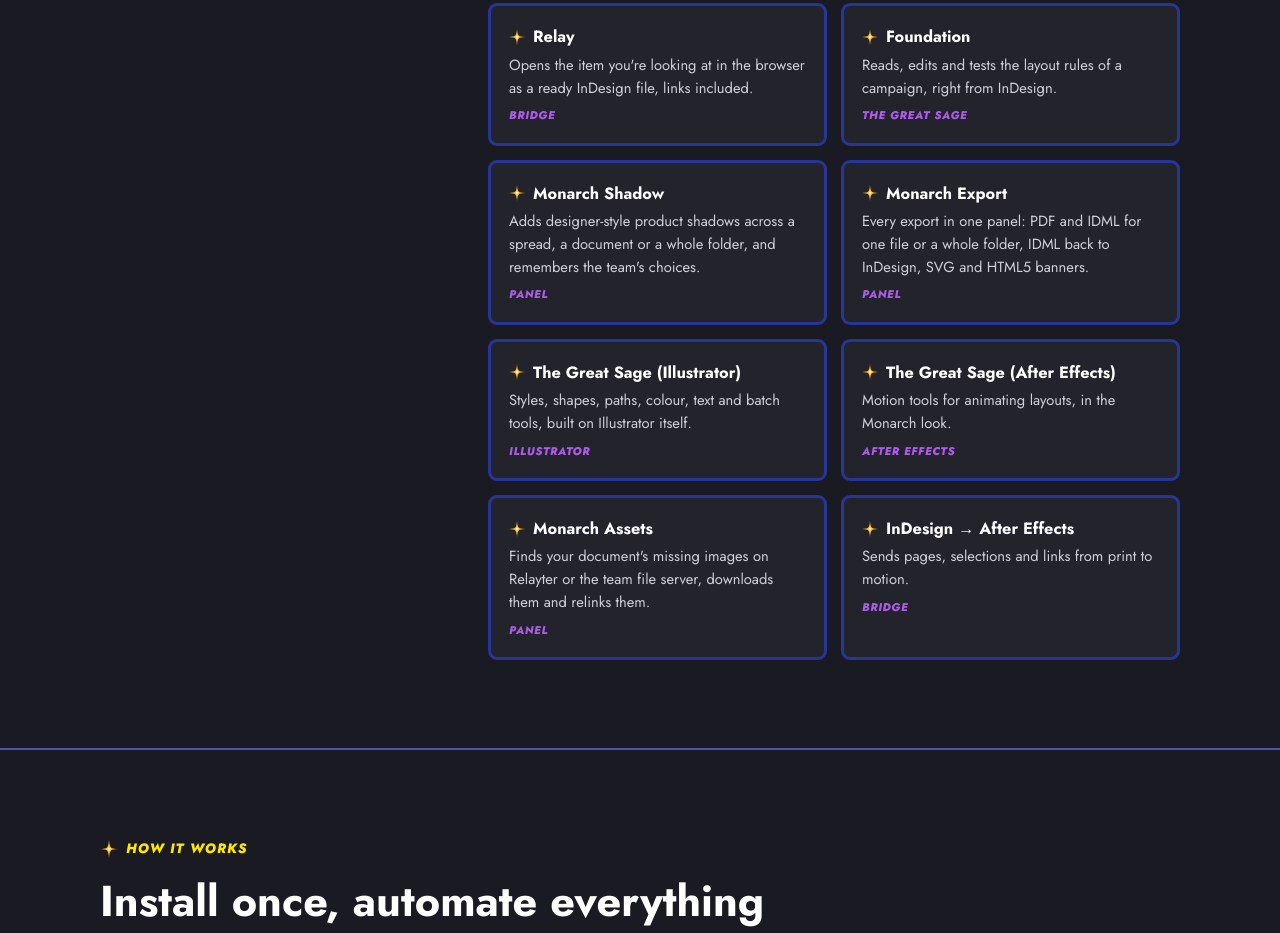
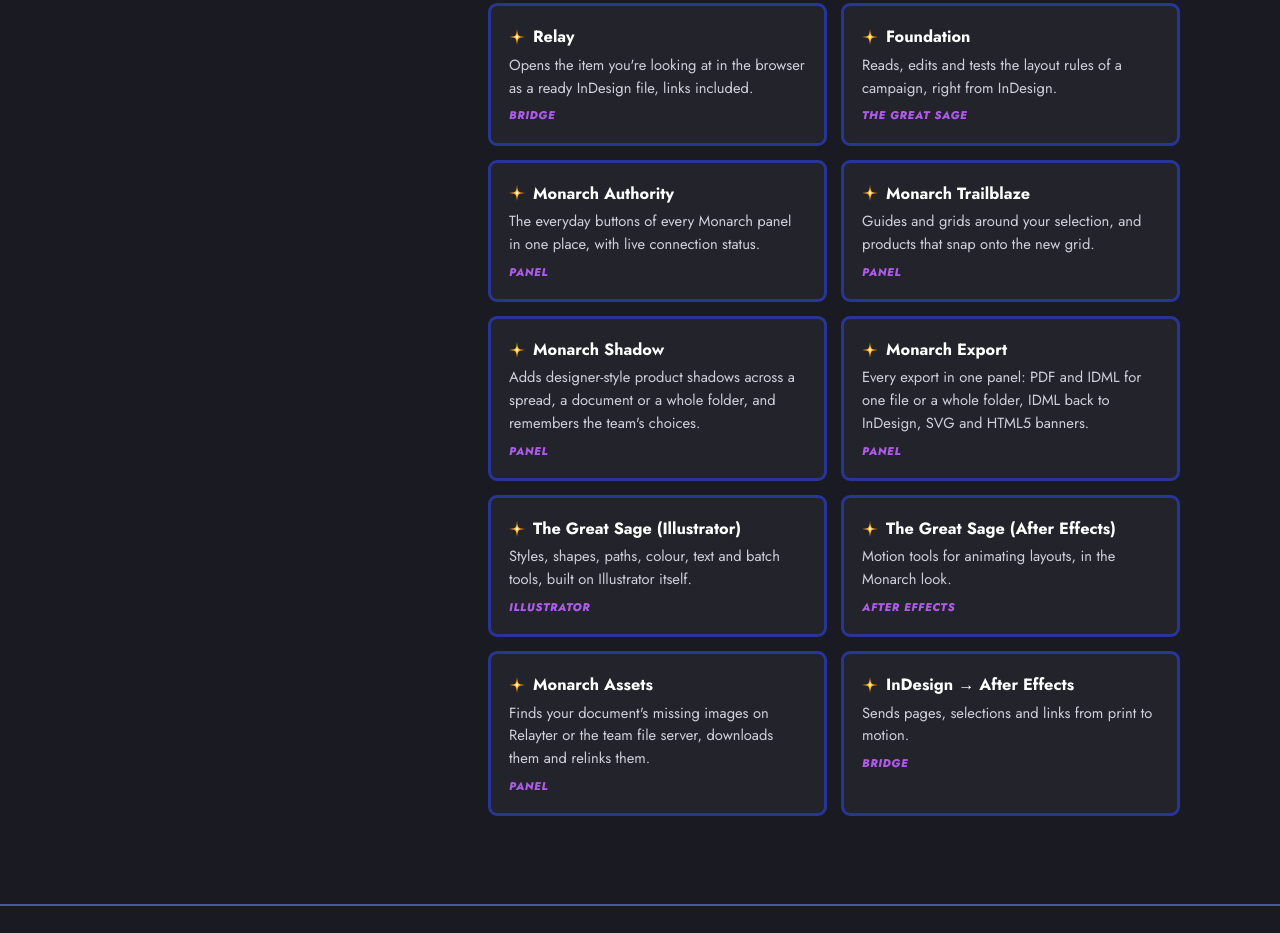
Before and after one commit to Suna-Inverse/monarch, a plain HTML site: page index.html in a window 1280 px wide. Shown: the part 2789-3722 px from the top of the page. Drawn offline with Linux system fonts and the light colour scheme; no server answers.

Commit message:
Update index.html

```diff
--- a/index.html
+++ b/index.html
@@ -321,6 +321,8 @@
         <div class="tool" data-t="ean"><h3><svg class="spark"><use href="#sp"/></svg>EAN matcher</h3><p>Relinks images named by EAN code to the codes the document expects.</p><small>Monarch Assets</small></div>
         <div class="tool" data-t="relay"><h3><svg class="spark"><use href="#sp"/></svg>Relay</h3><p>Opens the item you're looking at in the browser as a ready InDesign file, links included.</p><small>Bridge</small></div>
         <div class="tool" data-t="foundation"><h3><svg class="spark"><use href="#sp"/></svg>Foundation</h3><p>Reads, edits and tests the layout rules of a campaign, right from InDesign.</p><small>The Great Sage</small></div>
+        <div class="tool" data-t="authority"><h3><svg class="spark"><use href="#sp"/></svg>Monarch Authority</h3><p>The everyday buttons of every Monarch panel in one place, with live connection status.</p><small>Panel</small></div>
+        <div class="tool" data-t="trailblaze"><h3><svg class="spark"><use href="#sp"/></svg>Monarch Trailblaze</h3><p>Guides and grids around your selection, and products that snap onto the new grid.</p><small>Panel</small></div>
         <div class="tool" data-t="shadow"><h3><svg class="spark"><use href="#sp"/></svg>Monarch Shadow</h3><p>Adds designer-style product shadows across a spread, a document or a whole folder, and remembers the team's choices.</p><small>Panel</small></div>
         <div class="tool" data-t="export"><h3><svg class="spark"><use href="#sp"/></svg>Monarch Export</h3><p>Every export in one panel: PDF and IDML for one file or a whole folder, IDML back to InDesign, SVG and HTML5 banners.</p><small>Panel</small></div>
         <div class="tool" data-t="gsai"><h3><svg class="spark"><use href="#sp"/></svg>The Great Sage (Illustrator)</h3><p>Styles, shapes, paths, colour, text and batch tools, built on Illustrator itself.</p><small>Illustrator</small></div>
@@ -415,6 +417,8 @@
     ean:{msg:"EAN matcher — 37 images relinked",steps:7,label:"Matching image"},
     relay:{msg:"Relay — document ready and opened",steps:8,label:"Downloading link"},
     foundation:{msg:"Foundation — rule simulated on the page",steps:5,label:"Reading rule"},
+    authority:{msg:"Monarch Authority — 6 tools at your command",steps:4,label:"Pressing button"},
+    trailblaze:{msg:"Monarch Trailblaze — 4 × 3 grid created",steps:5,label:"Placing guide"},
     shadow:{msg:"Monarch Shadow — 23 product shadows added",steps:6,label:"Shading product"},
     export:{msg:"Monarch Export — 12 files exported to PDF and IDML",steps:6,label:"Exporting file"},
     html5:{msg:"The Great Sage HTML5 — 3 banner sizes packed",steps:3,label:"Packing size"},
```
